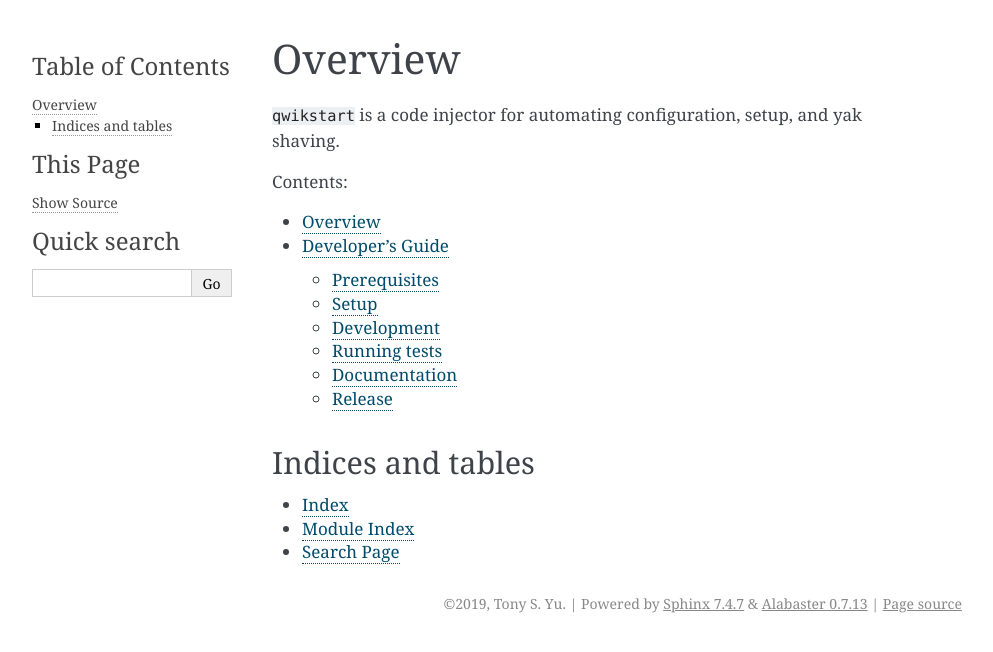
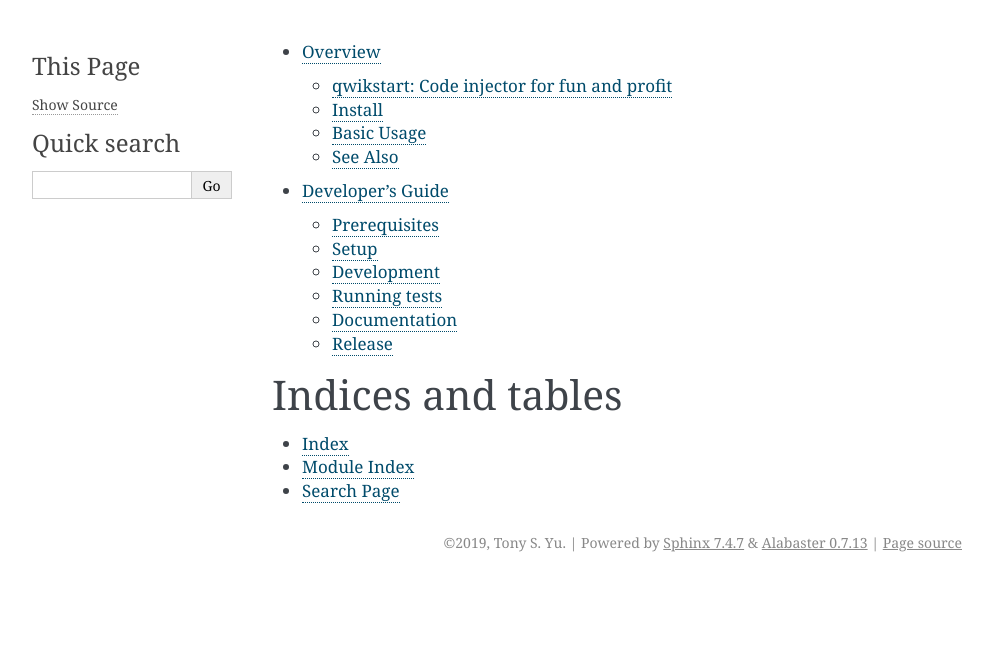
Before and after one commit to tonysyu/qwikstart, a Sphinx documentation site: the page built from docs/index.rst, in a window 1280 px wide. Shown: the top 652 px of the page, without its empty margins (148-1141 px from the left). Built offline with Sphinx 7.4.7, drawn with Linux system fonts in a browser that asks for light colours; pages that are not in the unit, such as notebooks, are missing from menus.

Commit message:
Clean up structure of docs

```diff
--- a/docs/developer_guide.rst
+++ b/docs/developer_guide.rst
@@ -65,7 +65,7 @@ Documentation
 Documentation is built from within the docs directory::
 
     cd docs
-    make html
+    poetry run make html
 
 After building, you can view the docs at `docs/_build/html/index.html`.
 
--- a/docs/index.rst
+++ b/docs/index.rst
@@ -1,18 +1,9 @@
-========
-Overview
-========
-
-
-`qwikstart` is a code injector for automating configuration, setup, and yak
-shaving.
-
 .. toctree::
    :maxdepth: 2
-   :caption: Contents:
 
-   self
-   developer_guide.rst
-   api/modules.rst
+   readme
+   developer_guide
+   api/modules
 
 
 Indices and tables
--- /dev/null
+++ b/docs/readme.rst
@@ -0,0 +1,5 @@
+========
+Overview
+========
+
+.. include:: ../README.rst
```
Also changed, not shown: README.rst (+17 -4 lines).
